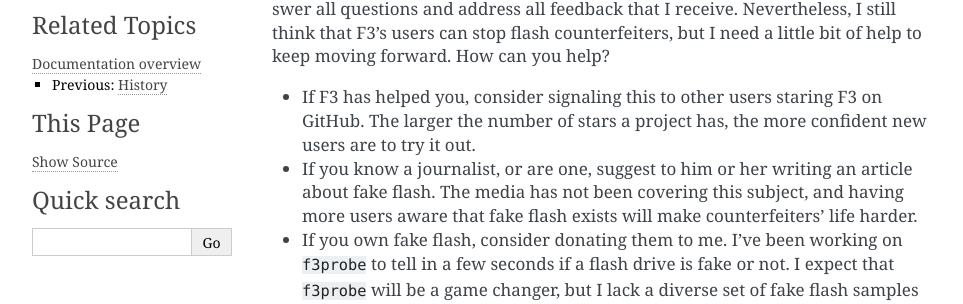
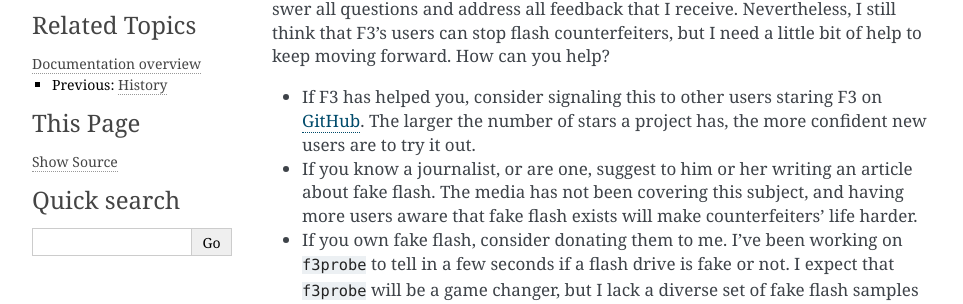
Before and after one commit to AltraMayor/f3, a Sphinx documentation site: the page built from doc/contribute.rst, in a window 1280 px wide. Shown: the part 202-506 px from the top of the page, without its empty margins (148-1111 px from the left). Built offline with Sphinx 7.4.7, drawn with Linux system fonts in a browser that asks for light colours; part of the change alters nothing that is shown.

```diff
--- a/doc/contribute.rst
+++ b/doc/contribute.rst
@@ -11,7 +11,7 @@ counterfeiters, but I need a little bit of help to keep moving forward.
 How can you help?
 
 -  If F3 has helped you, consider signaling this to other users staring
-   F3 on GitHub. The larger the number of stars a project has, the more
+   F3 on `GitHub <https://github.com/AltraMayor/f3>`__. The larger the number of stars a project has, the more
    confident new users are to try it out.
 -  If you know a journalist, or are one, suggest to him or her writing
    an article about fake flash. The media has not been covering this
```
